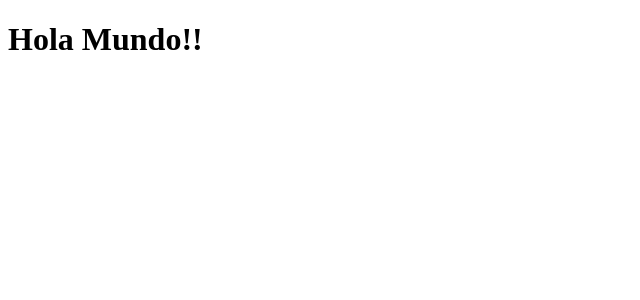
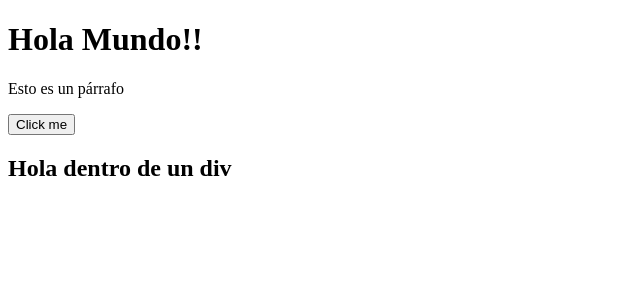
Before and after one commit to jcconde/react-first-steps, a React (Vite) app: page / in a window 1280 px wide. Shown: the top 300 px of the page, without its empty margins (0-640 px from the left). Built offline with nearby package versions, Linux system fonts and the light colour scheme.

Commit message:
Add FirstStepsApp component and integrate into main render logic

```diff
--- /dev/null
+++ b/src/FirstStepsApp.tsx
@@ -0,0 +1,12 @@
+export function FirstStepsApp() {
+  return (
+    <>
+      <h1>Hola Mundo!!</h1>
+      <p>Esto es un párrafo</p>
+      <button>Click me</button>
+      <div>
+        <h2>Hola dentro de un div</h2>
+      </div>
+    </>
+  );
+}
--- a/src/main.tsx
+++ b/src/main.tsx
@@ -1,8 +1,51 @@
 import { StrictMode } from 'react'
 import { createRoot } from 'react-dom/client'
 
+//<StrictMode>permite asegurarnos si la aplicación funciona como nosotros esperamos</StrictMode>
+//<StrictMode>mantenerlo siempre</StrictMode>
+
+/**
+ * al retirar <StrictMode></StrictMode>, solo permite un elemento html.
+ * con múltiples elementos, se genera un error.
+ */
+// createRoot(document.getElementById('root')!).render(
+//     <h1>Hola Mundo!!</h1>
+// );
+
+
+/**
+ * al retirar <StrictMode></StrictMode>, solo permite un elemento html.
+ * se puede envolver los elementos en un div y funciona sin problemas.
+ */
+// createRoot(document.getElementById('root')!).render(
+//   <div>
+//     <h1>Hola Mundo!!</h1>
+//     <p>Esto es un párrafo</p>
+//     <button>Click me</button>
+//     <div>
+//       <h2>Hola dentro de un div</h2>
+//     </div>
+//   </div>,
+// );
+
+/**
+ * se puedde usar el fragmento <> para envolver los elementos
+ */
+// createRoot(document.getElementById('root')!).render(
+//   <>
+//     <h1>Hola Mundo!!</h1>
+//     <p>Esto es un párrafo</p>
+//     <button>Click me</button>
+//     <div>
+//       <h2>Hola dentro de un div</h2>
+//     </div>
+//   </>,
+// );
+
+import { FirstStepsApp } from "./FirstStepsApp.tsx";
+
 createRoot(document.getElementById('root')!).render(
   <StrictMode>
-    <h1>Hola Mundo!!</h1>
+    <FirstStepsApp />
   </StrictMode>,
-)
+);
```
